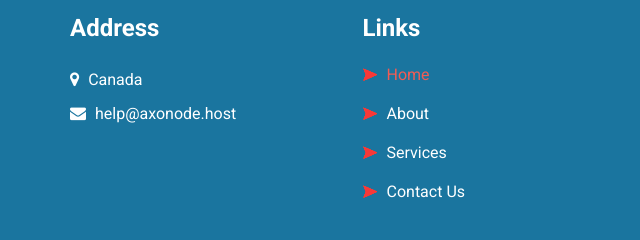
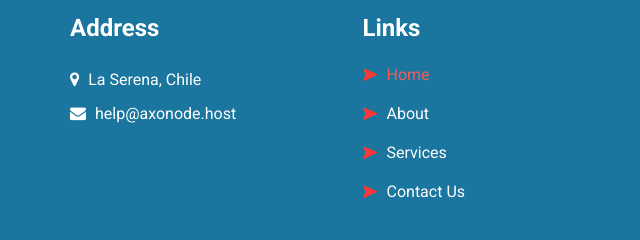
Before and after one commit to MrChileball/MrChileball.github.io, a plain HTML site: page index.html in a window 1280 px wide. Shown: the part 3497-3737 px from the top of the page, 0-640 px from the left. Drawn offline with Linux system fonts and the light colour scheme; a script that the page names is missing.

Commit message:
la serena

```diff
--- a/index.html
+++ b/index.html
@@ -498,7 +498,7 @@
               <a href="">
                 <i class="fa fa-map-marker" aria-hidden="true"></i>
                 <span>
-                  Canada
+                  La Serena, Chile
                 </span>
               </a>
               <a href="">
```
